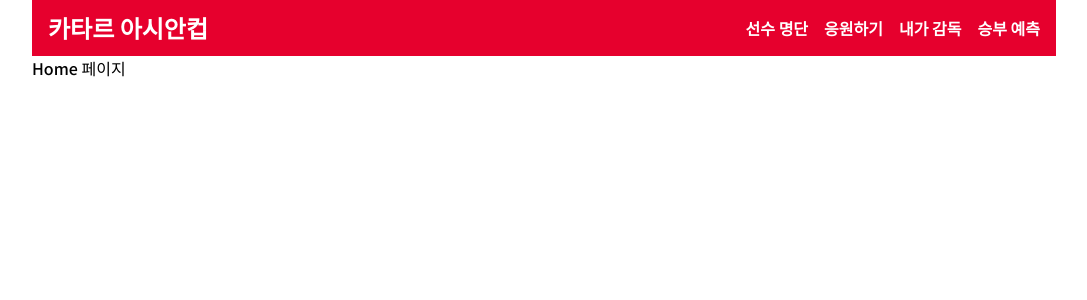
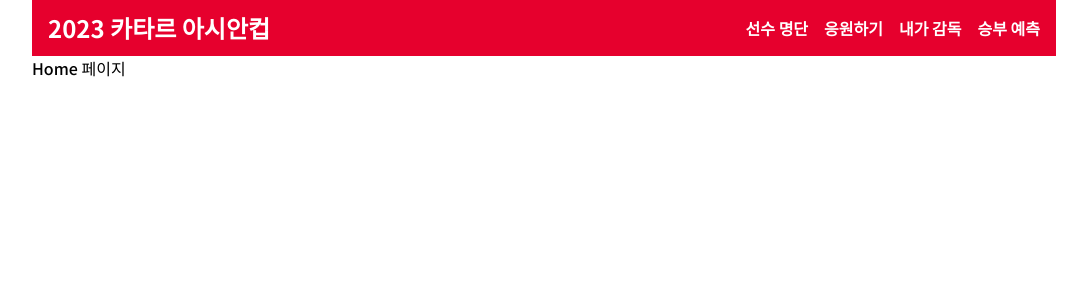
Before and after one commit to smin0820/asiancup, a React (Create React App) app: page / in a window 1280 px wide. Shown: the top 300 px of the page, without its empty margins (96-1183 px from the left). Built offline with nearby package versions, Linux system fonts and the light colour scheme.

Commit message:
rename: 선수 명단 페이지 이름 수정

```diff
--- a/src/components/Navbar.jsx
+++ b/src/components/Navbar.jsx
@@ -5,10 +5,10 @@ export default function Navbar() {
     return (
         <header className='flex justify-between bg-symbol px-4 py-3 text-white font-bold'>
             <Link className='text-2xl'>
-                <h1>카타르 아시안컵</h1>
+                <h1>2023 카타르 아시안컵</h1>
             </Link>
             <nav className='text-base flex items-center gap-4'>
-                <Link to='/roster'>선수 명단</Link>
+                <Link to='/playerlist'>선수 명단</Link>
                 <Link to='/cheer'>응원하기</Link>
                 <Link to='/manager'>내가 감독</Link>
                 <Link to='/predict'>승부 예측</Link>
--- a/src/index.js
+++ b/src/index.js
@@ -6,7 +6,7 @@ import NotFound from './pages/NotFound';
 import Home from './pages/Home';
 import reportWebVitals from './reportWebVitals';
 import { RouterProvider, createBrowserRouter } from 'react-router-dom';
-import Roster from './pages/Player';
+import PlayerList from './pages/PlayerList';
 import Cheer from './pages/Cheer';
 import Manager from './pages/Manager';
 import Predict from './pages/Predict';
@@ -18,7 +18,7 @@ const router = createBrowserRouter([
     errorElement: <NotFound />,
     children: [
       { index: true, path: '/', element: <Home /> },
-      { path:'/player', element: <Roster />},
+      { path:'/playerlist', element: <PlayerList />},
       { path:'/cheer', element: <Cheer />},
       { path:'/manager', element: <Manager />},
       { path:'/predict', element: <Predict />},
--- a/src/pages/Player.jsx
+++ /dev/null
@@ -1,9 +0,0 @@
-import React from 'react';
-
-export default function Roster() {
-    return (
-        <div>
-            선수 명단 페이지
-        </div>
-    );
-}
```
